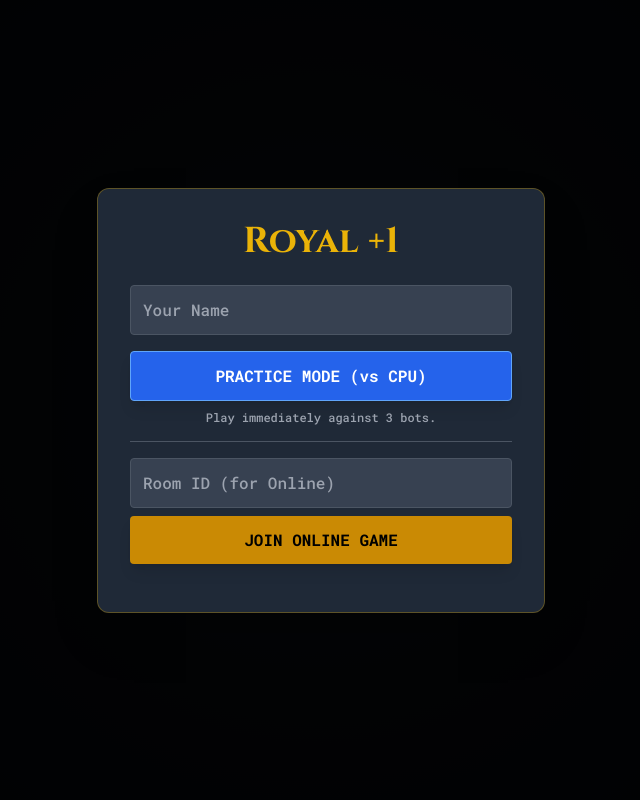
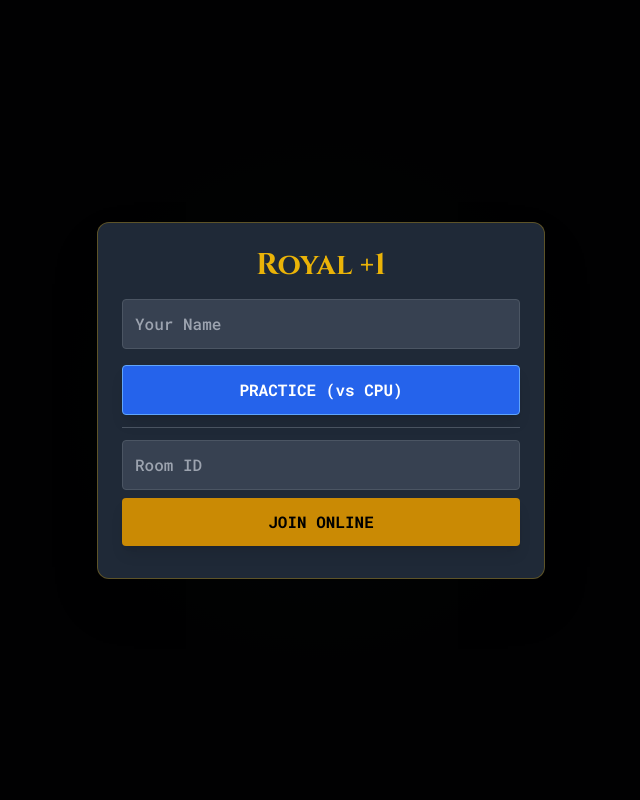
Before and after one commit to corinelo/royal_plus_one, a Flask app: page / in a window 1280 px wide. Shown: the whole page, without its empty margins (319-959 px from the left). Run offline with Flask 3, Linux system fonts and the light colour scheme; some libraries are stand-ins or nearby versions.

Commit message:
Update index.html

```diff
--- a/templates/index.html
+++ b/templates/index.html
@@ -2,13 +2,20 @@
 <html lang="ja">
 <head>
     <meta charset="UTF-8">
-    <meta name="viewport" content="width=device-width, initial-scale=1.0, maximum-scale=1.0, user-scalable=no">
+    <meta name="viewport" content="width=device-width, initial-scale=1.0, maximum-scale=1.0, user-scalable=no, viewport-fit=cover">
     <title>Royal +1 Online</title>
     <script src="https://cdn.tailwindcss.com"></script>
     <script src="https://cdnjs.cloudflare.com/ajax/libs/socket.io/4.0.1/socket.io.js"></script>
     <link href="https://fonts.googleapis.com/css2?family=Cinzel:wght@700&family=Roboto+Mono:wght@500;700&display=swap" rel="stylesheet">
     <style>
-        body { font-family: 'Roboto Mono', monospace; transition: background-color 0.5s ease; overflow: hidden; }
+        /* 高さ100dvhで固定し、スクロールを禁止 */
+        body {
+            font-family: 'Roboto Mono', monospace;
+            transition: background-color 0.5s ease;
+            overflow: hidden;
+            height: 100dvh;
+            width: 100vw;
+        }
         .font-casino { font-family: 'Cinzel', serif; }
         .font-rank { font-family: sans-serif; font-weight: 800; }
         .bg-my-turn { background: radial-gradient(circle at center, #065f46 0%, #022c22 100%); }
@@ -16,130 +23,132 @@
 
         .card-base {
             background: linear-gradient(135deg, #ffffff 0%, #f3f4f6 100%);
-            border-radius: 8px;
-            box-shadow: 2px 4px 8px rgba(0,0,0,0.3);
+            border-radius: 6px; /* 角丸を少し小さく */
+            box-shadow: 1px 2px 4px rgba(0,0,0,0.3);
             position: relative;
             overflow: hidden;
             border: 1px solid #e5e7eb;
-            transition: transform 0.2s, box-shadow 0.2s;
+            transition: transform 0.1s;
             user-select: none;
         }
-        .card:hover { transform: translateY(-12px) scale(1.02); z-index: 20; }
-        .card.selected { transform: translateY(-30px) scale(1.05) !important; z-index: 30; box-shadow: 0 0 15px rgba(250, 204, 21, 0.6); border-color: #facc15; }
+        /* スマホでの操作性向上のためホバーエフェクトは控えめに、選択時は明確に */
+        .card.selected { transform: translateY(-20px) scale(1.05) !important; z-index: 30; box-shadow: 0 0 10px rgba(250, 204, 21, 0.8); border-color: #facc15; }
+
         .card-back {
-            background: repeating-linear-gradient(45deg, #b91c1c, #b91c1c 10px, #991b1b 10px, #991b1b 20px);
-            border: 2px solid #fff;
-            box-shadow: 1px 2px 5px rgba(0,0,0,0.5);
-            border-radius: 4px;
+            background: repeating-linear-gradient(45deg, #b91c1c, #b91c1c 5px, #991b1b 5px, #991b1b 10px);
+            border: 1px solid #fff;
+            border-radius: 3px;
         }
-        .hint-blue { box-shadow: 0 0 10px #3b82f6; border-color: #3b82f6; }
-        .hint-red { box-shadow: 0 0 10px #ef4444; border-color: #ef4444; }
+        .hint-blue { box-shadow: 0 0 8px #3b82f6; border-color: #3b82f6; }
+        .hint-red { box-shadow: 0 0 8px #ef4444; border-color: #ef4444; }
 
         .log-area { scrollbar-width: thin; scrollbar-color: #4b5563 #1f2937; }
-        .log-area::-webkit-scrollbar { width: 8px; }
+        .log-area::-webkit-scrollbar { width: 6px; }
         .log-area::-webkit-scrollbar-track { background: #1f2937; }
-        .log-area::-webkit-scrollbar-thumb { background-color: #4b5563; border-radius: 4px; }
+        .log-area::-webkit-scrollbar-thumb { background-color: #4b5563; border-radius: 3px; }
     </style>
 </head>
-<body class="bg-wait text-white min-h-screen flex flex-col">
+<body class="bg-wait text-white flex flex-col">
 
-    <div id="lobby-screen" class="absolute inset-0 z-50 flex items-center justify-center bg-black/90">
-        <div class="bg-gray-800 p-8 rounded-xl shadow-2xl border border-yellow-500/30 text-center max-w-md w-full">
-            <h1 class="text-4xl font-casino text-yellow-500 mb-6">Royal +1</h1>
+    <div id="lobby-screen" class="absolute inset-0 z-50 flex items-center justify-center bg-black/95 p-4">
+        <div class="bg-gray-800 p-6 rounded-xl shadow-2xl border border-yellow-500/30 text-center max-w-md w-full">
+            <h1 class="text-3xl font-casino text-yellow-500 mb-4">Royal +1</h1>
             <input type="text" id="username" placeholder="Your Name" class="w-full bg-gray-700 p-3 rounded mb-4 text-white border border-gray-600 focus:border-yellow-500 outline-none">
 
-            <div class="space-y-4">
-                <div class="border-b border-gray-600 pb-4">
+            <div class="space-y-3">
+                <div class="border-b border-gray-600 pb-3">
                     <button onclick="startPractice()" class="w-full bg-blue-600 hover:bg-blue-500 text-white font-bold py-3 rounded transition shadow-lg border border-blue-400">
-                        PRACTICE MODE (vs CPU)
+                        PRACTICE (vs CPU)
                     </button>
-                    <p class="text-xs text-gray-400 mt-2">Play immediately against 3 bots.</p>
                 </div>
-
                 <div>
-                    <input type="text" id="room-id" placeholder="Room ID (for Online)" class="w-full bg-gray-700 p-3 rounded mb-2 text-white border border-gray-600 focus:border-yellow-500 outline-none">
+                    <input type="text" id="room-id" placeholder="Room ID" class="w-full bg-gray-700 p-3 rounded mb-2 text-white border border-gray-600 focus:border-yellow-500 outline-none">
                     <button onclick="joinGame()" class="w-full bg-yellow-600 hover:bg-yellow-500 text-black font-bold py-3 rounded transition shadow-lg">
-                        JOIN ONLINE GAME
+                        JOIN ONLINE
                     </button>
                 </div>
             </div>
-
-            <div id="lobby-msg" class="text-red-400 mt-4 text-sm"></div>
+            <div id="lobby-msg" class="text-red-400 mt-2 text-sm"></div>
         </div>
     </div>
 
-    <div id="wait-screen" class="hidden absolute inset-0 z-40 flex flex-col items-center justify-center bg-black/80">
-        <h2 class="text-3xl font-casino text-white mb-4">Waiting for players...</h2>
+    <div id="wait-screen" class="hidden absolute inset-0 z-40 flex flex-col items-center justify-center bg-black/90 p-4">
+        <h2 class="text-2xl font-casino text-white mb-4">Waiting...</h2>
         <div id="player-list" class="flex gap-4 mb-8 flex-wrap justify-center"></div>
         <button id="btn-start" onclick="startGame()" class="bg-green-600 hover:bg-green-500 px-8 py-3 rounded font-bold hidden">START GAME</button>
         <div class="text-gray-400 mt-4 text-sm">Room: <span id="display-room-id" class="text-white font-mono"></span></div>
     </div>
 
-    <div id="game-screen" class="hidden flex-grow flex flex-row h-screen">
+    <div id="game-screen" class="hidden flex-grow flex flex-row h-full overflow-hidden">
         <div class="flex-grow flex flex-col relative h-full">
-            <div class="flex justify-between items-center p-4">
-                <div class="text-2xl text-yellow-500 font-casino">Royal +1 <span class="text-xs text-gray-500 ml-2" id="room-display"></span></div>
-                <button onclick="document.getElementById('rule-modal').classList.remove('hidden')" class="bg-gray-700 hover:bg-gray-600 text-white px-3 py-1 rounded text-xs border border-gray-500">📖 RULES</button>
-            </div>
-
-            <div id="opponents-area" class="flex justify-around items-start w-full px-4 mb-2"></div>
-
-            <div class="flex-grow flex flex-col items-center justify-center relative">
-                <div class="absolute top-0 text-center opacity-80">
-                    <div class="text-[10px] tracking-[0.2em] uppercase text-yellow-200">Next Rank</div>
-                    <div id="target-rank" class="text-3xl font-casino font-bold text-white drop-shadow-lg">-</div>
-                </div>
-                <div id="field-container" class="relative w-80 h-40 flex flex-col items-center justify-center">
-                    <div id="field-cards" class="flex -space-x-10 z-10"></div>
-                    <div id="field-owner-label" class="mt-4 opacity-0 transition-opacity duration-300 bg-black/50 px-3 py-1 rounded-full text-xs text-yellow-300 font-bold tracking-widest border border-yellow-500/30">Played by: -</div>
+            <div class="flex justify-between items-center px-4 py-2 z-10 bg-black/20">
+                <div class="text-xl text-yellow-500 font-casino">Royal +1 <span class="text-[10px] text-gray-400 ml-1" id="room-display"></span></div>
+                <div class="flex gap-2">
+                    <div class="flex items-center gap-2 bg-black/40 px-3 py-1 rounded-full border border-white/10">
+                        <span class="text-[10px] text-gray-400">DECK</span>
+                        <span id="deck-count" class="text-sm font-bold font-mono">0</span>
+                    </div>
+                    <button onclick="document.getElementById('rule-modal').classList.remove('hidden')" class="bg-gray-700 text-white px-2 py-1 rounded text-[10px] border border-gray-500">RULES</button>
                 </div>
             </div>
 
-            <div class="w-full relative pb-6">
-                <div class="absolute bottom-6 left-6 z-20 bg-gray-900/80 border border-yellow-500/30 p-4 rounded-xl min-w-[140px]">
-                    <div class="text-xs text-yellow-500 uppercase tracking-wider mb-1">Your Score</div>
-                    <div id="my-score" class="text-4xl font-mono font-bold text-white text-center">0</div>
-                    <div id="parent-badge" class="hidden text-center mt-1"><span class="bg-red-600 text-[10px] px-2 py-0.5 rounded text-white font-bold">DEALER</span></div>
+            <div id="opponents-area" class="flex justify-around items-start w-full px-2 h-20 shrink-0"></div>
+
+            <div class="flex-grow flex flex-col items-center justify-center relative">
+                <div class="absolute top-2 text-center opacity-80">
+                    <div class="text-[9px] tracking-[0.2em] uppercase text-yellow-200">Next</div>
+                    <div id="target-rank" class="text-2xl font-casino font-bold text-white drop-shadow-lg">-</div>
                 </div>
-                <div id="my-hand" class="flex justify-center -space-x-8 mb-8 px-10 min-h-[140px] items-end"></div>
-                <div class="flex justify-center gap-6 h-16">
-                    <button id="btn-play" onclick="playCards()" class="hidden bg-blue-600 hover:bg-blue-500 text-white font-bold py-3 px-12 rounded-full shadow-lg border border-blue-400">PLAY</button>
-                    <button id="btn-pass" onclick="passTurn()" class="bg-gray-700 hover:bg-gray-600 text-gray-300 font-bold py-3 px-12 rounded-full shadow-lg border border-gray-600">PASS</button>
+                <div id="field-container" class="relative w-full h-32 flex flex-col items-center justify-center">
+                    <div id="field-cards" class="flex -space-x-8 z-10 scale-90 sm:scale-100"></div>
+                    <div id="field-owner-label" class="mt-2 opacity-0 transition-opacity bg-black/50 px-2 py-0.5 rounded-full text-[10px] text-yellow-300 font-bold border border-yellow-500/30">Played by: -</div>
+                </div>
+            </div>
+
+            <div class="w-full relative pb-2 sm:pb-4 shrink-0">
+                <div class="absolute bottom-16 left-2 z-20 bg-gray-900/80 border border-yellow-500/30 p-2 rounded-lg min-w-[80px] text-center">
+                    <div class="text-[9px] text-yellow-500 uppercase">Score</div>
+                    <div id="my-score" class="text-xl font-mono font-bold text-white">0</div>
+                    <div id="parent-badge" class="hidden text-center"><span class="bg-red-600 text-[8px] px-1 rounded text-white font-bold">DEALER</span></div>
+                </div>
+
+                <div id="my-hand" class="flex justify-center -space-x-6 sm:-space-x-8 px-4 h-24 sm:h-28 items-end mb-2"></div>
+
+                <div class="flex justify-center gap-4 h-12 mb-2 sm:mb-0">
+                    <button id="btn-play" onclick="playCards()" class="hidden bg-blue-600 active:bg-blue-400 text-white font-bold py-2 px-8 rounded-full shadow-lg border border-blue-400 text-sm tracking-widest">PLAY</button>
+                    <button id="btn-pass" onclick="passTurn()" class="bg-gray-700 active:bg-gray-500 text-gray-300 font-bold py-2 px-8 rounded-full shadow-lg border border-gray-600 text-sm tracking-widest">PASS</button>
                 </div>
             </div>
         </div>
 
-        <div class="w-64 bg-gray-900 border-l border-gray-700 flex flex-col hidden sm:flex">
-            <div class="p-4 border-b border-gray-700 bg-gray-800"><h2 class="text-sm font-bold text-gray-400 uppercase">Game Log</h2></div>
-            <div id="game-log" class="flex-grow p-4 overflow-y-auto log-area space-y-2 text-xs font-mono text-gray-300"></div>
+        <div class="w-48 bg-gray-900 border-l border-gray-700 flex flex-col hidden sm:flex">
+            <div class="p-2 border-b border-gray-700 bg-gray-800"><h2 class="text-xs font-bold text-gray-400">LOG</h2></div>
+            <div id="game-log" class="flex-grow p-2 overflow-y-auto log-area space-y-1 text-[10px] font-mono text-gray-300"></div>
         </div>
     </div>
 
     <div id="rule-modal" class="fixed inset-0 bg-black/90 z-[60] hidden flex items-center justify-center p-4" onclick="this.classList.add('hidden')">
-        <div class="bg-gray-800 text-gray-200 p-6 rounded-lg max-w-2xl w-full max-h-[80vh] overflow-y-auto border border-yellow-500/30 shadow-2xl" onclick="event.stopPropagation()">
-            <h2 class="text-2xl font-casino text-yellow-500 mb-4 border-b border-gray-600 pb-2">Rulebook</h2>
-            <div class="space-y-4 text-sm font-sans leading-relaxed">
-                <h3 class="font-bold text-yellow-200 text-lg">1. The Core Rule (+1)</h3>
-                <p>You can only play a card with a rank <strong>exactly 1 higher</strong> than the field.<br>(e.g., Field 5 -> You play 6)</p>
-                <h3 class="font-bold text-yellow-200 text-lg">2. Special Cards</h3>
+        <div class="bg-gray-800 text-gray-200 p-6 rounded-lg max-w-lg w-full max-h-[80vh] overflow-y-auto border border-yellow-500/30" onclick="event.stopPropagation()">
+            <h2 class="text-xl font-casino text-yellow-500 mb-2 border-b border-gray-600 pb-2">Rules</h2>
+            <div class="space-y-3 text-xs sm:text-sm font-sans">
+                <p><strong>Core Rule:</strong> Play cards exactly <strong>Rank +1</strong> higher.<br>(Field 5 -> Play 6)</p>
                 <ul class="list-disc list-inside ml-2">
-                    <li><strong>2 (The Two):</strong> Strongest Single. Plays anytime on Single. Clears field.</li>
-                    <li><strong>8 (Eight Cut):</strong> Clears field immediately.</li>
+                    <li><strong>2:</strong> Strongest Single. Plays anytime on Single. Clears field.</li>
+                    <li><strong>8:</strong> Clears field immediately.</li>
                     <li><strong>JOKER:</strong> Wildcard.</li>
                 </ul>
-                <h3 class="font-bold text-yellow-200 text-lg">3. Draw Rule</h3>
-                <p>When the field is cleared (everyone passes or special card), <strong>everyone draws 1 card</strong>.</p>
+                <p><strong>Draw:</strong> When field clears, everyone draws 1 card.</p>
             </div>
-            <div class="mt-6 text-center">
-                <button onclick="document.getElementById('rule-modal').classList.add('hidden')" class="bg-yellow-600 hover:bg-yellow-500 text-black font-bold py-2 px-8 rounded-full">CLOSE</button>
+            <div class="mt-4 text-center">
+                <button onclick="document.getElementById('rule-modal').classList.add('hidden')" class="bg-yellow-600 text-black font-bold py-2 px-6 rounded-full text-sm">CLOSE</button>
             </div>
         </div>
     </div>
 
     <div id="modal-overlay" class="fixed inset-0 bg-black/95 z-50 hidden flex flex-col items-center justify-center">
-        <h2 class="text-6xl font-casino text-yellow-400 mb-8">FINISH!!</h2>
-        <div id="modal-scores" class="w-full max-w-md bg-gray-900 p-6 rounded-lg mb-8"></div>
-        <button onclick="reqNextGame()" class="bg-white text-black font-bold py-4 px-12 rounded-full hover:bg-yellow-400 text-xl shadow-lg">NEXT GAME</button>
+        <h2 class="text-5xl font-casino text-yellow-400 mb-6">FINISH!!</h2>
+        <div id="modal-scores" class="w-full max-w-sm bg-gray-900 p-4 rounded-lg mb-6"></div>
+        <button onclick="reqNextGame()" class="bg-white text-black font-bold py-3 px-8 rounded-full hover:bg-yellow-400 text-lg">NEXT GAME</button>
     </div>
 
 <script>
@@ -162,7 +171,6 @@
     function startPractice() {
         const name = document.getElementById('username').value || "Player";
         myName = name;
-        // 練習モード開始イベント
         socket.emit('start_practice', {name: name});
     }
 
@@ -174,7 +182,6 @@
 
     socket.on('update_state', (state) => {
         gameState = state;
-        // 練習モードの場合、サーバー側で自動生成されたroom_idを使うので更新
         if(state.room_id) currentRoom = state.room_id;
 
         document.getElementById('lobby-screen').classList.add('hidden');
@@ -193,17 +200,14 @@
         document.getElementById('display-room-id').innerText = currentRoom;
         const list = document.getElementById('player-list');
         list.innerHTML = state.players.map(p => `
-            <div class="bg-gray-800 p-4 rounded text-center border border-gray-600 min-w-[100px]">
-                <div class="text-2xl">${p.is_cpu ? '🤖' : '👤'}</div>
-                <div class="font-bold text-sm mt-2">${p.name}</div>
+            <div class="bg-gray-800 p-3 rounded text-center border border-gray-600 min-w-[80px]">
+                <div class="text-xl">${p.is_cpu ? '🤖' : '👤'}</div>
+                <div class="font-bold text-xs mt-1 truncate w-16 mx-auto">${p.name}</div>
             </div>
         `).join('');
 
-        if(state.players.length >= 2) {
-            document.getElementById('btn-start').classList.remove('hidden');
-        } else {
-            document.getElementById('btn-start').classList.add('hidden');
-        }
+        if(state.players.length >= 2) document.getElementById('btn-start').classList.remove('hidden');
+        else document.getElementById('btn-start').classList.add('hidden');
     }
 
     function getRankName(r) {
@@ -213,9 +217,11 @@
 
     function renderGame(state) {
         document.getElementById('room-display').innerText = `Room: ${currentRoom}`;
+        document.getElementById('deck-count').innerText = state.deck_count;
         const isMyTurn = (state.turn === state.my_idx);
-        document.body.className = isMyTurn ? 'bg-my-turn text-white min-h-screen flex flex-col' : 'bg-wait text-white min-h-screen flex flex-col';
+        document.body.className = isMyTurn ? 'bg-my-turn text-white flex flex-col h-[100dvh]' : 'bg-wait text-white flex flex-col h-[100dvh]';
 
+        // ログ (PCのみ表示)
         const logArea = document.getElementById('game-log');
         logArea.innerHTML = [...state.logs].reverse().map(log => {
             const color = log.includes(myName) || log.includes("YOU") ? "text-yellow-400" : "text-gray-400";
@@ -223,6 +229,7 @@
         }).join('');
         logArea.scrollTop = 0;
 
+        // 他プレイヤー
         const oppArea = document.getElementById('opponents-area');
         oppArea.innerHTML = state.players.filter(p => !p.is_me).map(p => {
             const isTurn = (state.turn === p.id);
@@ -230,23 +237,25 @@
             let handHTML = '';
             for(let i=0; i<p.hand_count; i++) {
                 if(i>=10) break;
-                handHTML += `<div class="card-back absolute w-6 h-10" style="left:${i*10}px; top:0;"></div>`;
+                // カードを小さく、重ねる
+                handHTML += `<div class="card-back absolute w-5 h-8 sm:w-6 sm:h-10" style="left:${i*8}px; top:0;"></div>`;
             }
             return `
                 <div class="flex flex-col items-center transition-all ${isTurn ? 'scale-110 opacity-100' : 'opacity-60'}">
-                    <div class="relative w-12 h-12 mb-1">
-                        <div class="w-12 h-12 rounded-full bg-gray-700 border-2 ${isTurn ? 'border-yellow-400 shadow-[0_0_10px_gold]' : 'border-gray-500'} flex items-center justify-center relative">
-                            <span>${p.is_cpu ? '🤖' : '👤'}</span>
-                            ${isParent ? '<span class="absolute -top-1 -right-1 text-xs">👑</span>' : ''}
+                    <div class="relative w-10 h-10 sm:w-12 sm:h-12 mb-1">
+                        <div class="w-full h-full rounded-full bg-gray-700 border-2 ${isTurn ? 'border-yellow-400 shadow-[0_0_10px_gold]' : 'border-gray-500'} flex items-center justify-center relative">
+                            <span class="text-lg">${p.is_cpu ? '🤖' : '👤'}</span>
+                            ${isParent ? '<span class="absolute -top-1 -right-1 text-[10px]">👑</span>' : ''}
                         </div>
-                        <div class="absolute -bottom-2 w-full text-center"><span class="bg-black text-[9px] px-1 rounded truncate w-16 block mx-auto">${p.name}</span></div>
+                        <div class="absolute -bottom-2 w-full text-center"><span class="bg-black text-[8px] px-1 rounded truncate w-14 block mx-auto">${p.name}</span></div>
                     </div>
-                    <div class="relative h-10 mt-1 w-24">${handHTML}</div>
-                    <div class="text-[10px] text-gray-400">Score: ${p.score}</div>
+                    <div class="relative h-8 sm:h-10 mt-1 w-20">${handHTML}</div>
+                    <div class="text-[9px] text-gray-400">Score: ${p.score}</div>
                 </div>
             `;
         }).join('');
 
+        // フィールド
         const fieldDiv = document.getElementById('field-cards');
         fieldDiv.innerHTML = state.field.map((c, i) => renderCard(c, false, i)).join('');
 
@@ -259,6 +268,7 @@
             ownerLabel.classList.add('opacity-0');
         }
 
+        // Target Rank
         let targetText = "ANY";
         let nextRankVal = -1;
         if(state.field.length > 0) {
@@ -266,13 +276,13 @@
             const SORT_MAP = {3:0,4:1,5:2,6:3,7:4,8:5,9:6,10:7,11:8,12:9,13:10,14:11,15:12,99:13};
             valid.sort((a,b) => SORT_MAP[a] - SORT_MAP[b]);
             const cur = valid.length>0 ? valid[valid.length-1] : 99;
-
             if(cur===99) targetText="FREE";
             else if(cur===15) targetText="MAX";
             else { nextRankVal=cur+1; targetText=getRankName(nextRankVal); }
         }
         document.getElementById('target-rank').innerText = targetText;
 
+        // 手札
         document.getElementById('my-score').innerText = state.my_score;
         if(state.parent === state.my_idx) document.getElementById('parent-badge').classList.remove('hidden');
         else document.getElementById('parent-badge').classList.add('hidden');
@@ -288,11 +298,13 @@
                 else if(targetText==="FREE") isPlayable = true;
             }
 
-            let classes = `card-base w-20 h-28 flex flex-col items-center justify-center cursor-pointer `;
+            // 手札カードサイズ調整 (スマホ用)
+            let classes = `card-base w-14 h-20 sm:w-16 sm:h-24 flex flex-col items-center justify-center cursor-pointer `;
             if(isSel) classes += "selected ";
             else if(isPlayable) classes += "hint-blue ";
 
-            const style = `margin-left: -20px; z-index:${i}; transform: rotate(${(i-state.my_hand.length/2)*3}deg) translateY(${isSel?-30:0}px);`;
+            // 扇状に配置
+            const style = `margin-left: -16px; z-index:${i}; transform: rotate(${(i-state.my_hand.length/2)*2.5}deg) translateY(${isSel?-20:0}px);`;
 
             return `<div onclick="toggle(${i})" class="${classes}" style="${style}">
                 <div class="card-pattern"></div>
@@ -301,6 +313,7 @@
             </div>`;
         }).join('');
 
+        // ボタン
         const pBtn = document.getElementById('btn-play');
         const passBtn = document.getElementById('btn-pass');
         if(isMyTurn) {
@@ -312,6 +325,7 @@
             passBtn.disabled = true; passBtn.classList.add('opacity-50');
         }
 
+        // モーダル
         if(state.game_over) {
             document.getElementById('modal-overlay').classList.remove('hidden');
             document.getElementById('modal-overlay').classList.add('flex');
@@ -328,7 +342,8 @@
     }
 
     function renderCard(c, large, idx) {
-        return `<div class="card-base w-16 h-24 flex flex-col items-center justify-center" style="margin-left:${idx===0?0:-30}px; z-index:${idx}; transform: rotate(${(Math.random()-0.5)*10}deg);">
+        // フィールドカードサイズ調整
+        return `<div class="card-base w-12 h-16 sm:w-14 sm:h-20 flex flex-col items-center justify-center" style="margin-left:${idx===0?0:-20}px; z-index:${idx}; transform: rotate(${(Math.random()-0.5)*10}deg);">
             <div class="card-inner-border"></div>
             ${renderCardContent(c, true)}
         </div>`;
@@ -337,10 +352,11 @@
     function renderCardContent(c, small=false) {
         const isRed = (c.suit==='♥'||c.suit==='♦');
         const color = isRed ? 'text-red-600' : 'text-gray-900';
+        // フォントサイズ微調整
         return `
             <div class="${color} font-bold flex flex-col items-center leading-none z-10">
-                <span class="font-rank ${small?'text-lg':'text-2xl'}">${getRankName(c.rank)}</span>
-                <span class="${small?'text-2xl':'text-4xl'}">${SUITS[c.suit]}</span>
+                <span class="font-rank text-lg sm:text-2xl">${getRankName(c.rank)}</span>
+                <span class="text-xl sm:text-3xl">${SUITS[c.suit]}</span>
             </div>
         `;
     }
```
